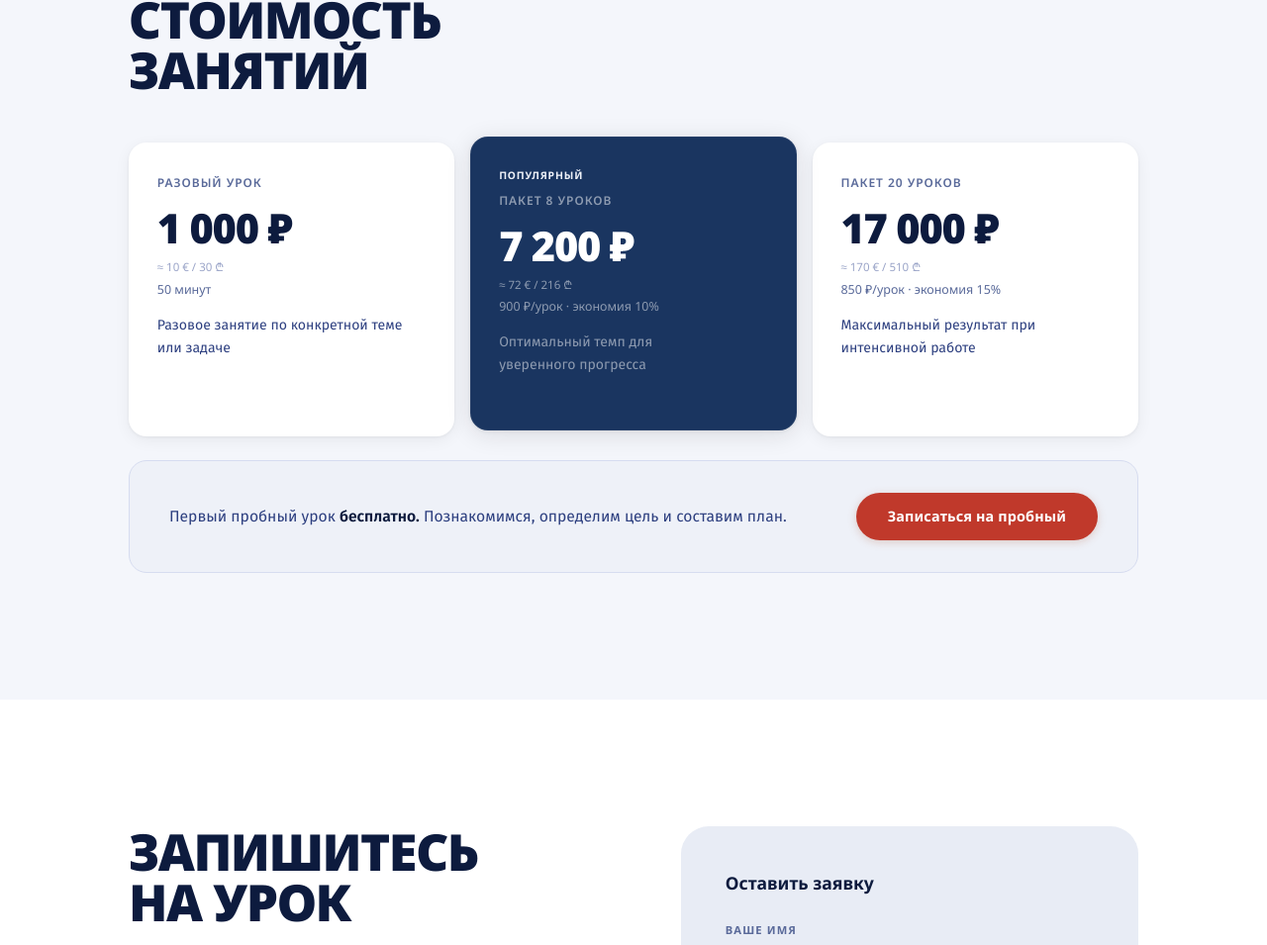
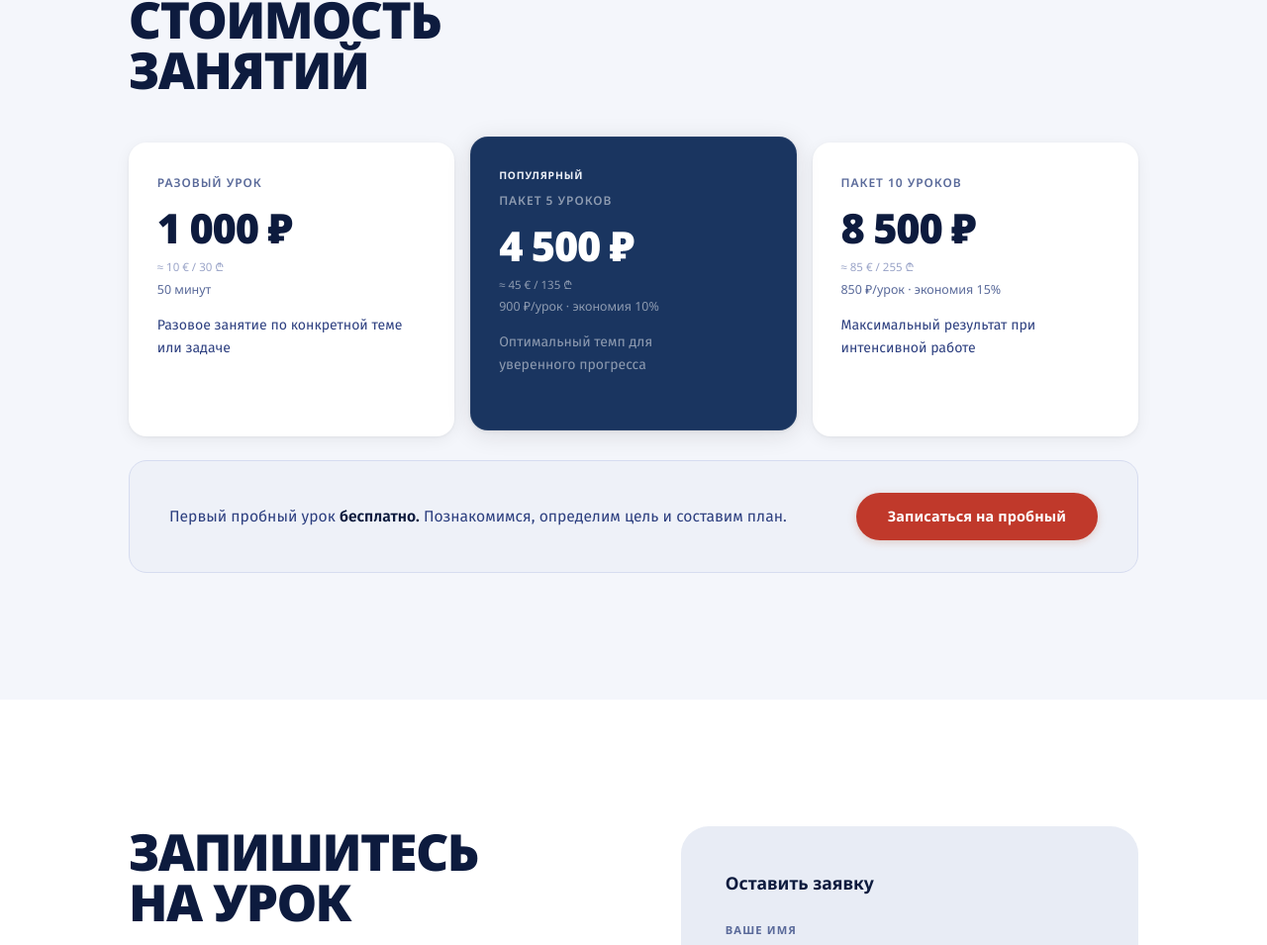
Before and after one commit to Immorbi/kirill-english, a plain HTML site: page index.html in a window 1280 px wide. Shown: the part 3430-4385 px from the top of the page at 99% size. Drawn offline with Linux system fonts and the light colour scheme.

Commit message:
Change packages to 5 and 10 lessons

```diff
--- a/index.html
+++ b/index.html
@@ -166,16 +166,16 @@
       </div>
       <div class="price-card price-card--featured">
         <div class="price-card__badge">Популярный</div>
-        <div class="price-card__label">Пакет 8 уроков</div>
-        <div class="price-card__amount">7 200 ₽</div>
-        <div class="price-card__convert">≈ 72 € / 216 ₾</div>
+        <div class="price-card__label">Пакет 5 уроков</div>
+        <div class="price-card__amount">4 500 ₽</div>
+        <div class="price-card__convert">≈ 45 € / 135 ₾</div>
         <div class="price-card__per">900 ₽/урок · экономия 10%</div>
         <p class="price-card__desc">Оптимальный темп для уверенного прогресса</p>
       </div>
       <div class="price-card">
-        <div class="price-card__label">Пакет 20 уроков</div>
-        <div class="price-card__amount">17 000 ₽</div>
-        <div class="price-card__convert">≈ 170 € / 510 ₾</div>
+        <div class="price-card__label">Пакет 10 уроков</div>
+        <div class="price-card__amount">8 500 ₽</div>
+        <div class="price-card__convert">≈ 85 € / 255 ₾</div>
         <div class="price-card__per">850 ₽/урок · экономия 15%</div>
         <p class="price-card__desc">Максимальный результат при интенсивной работе</p>
       </div>
```
Also changed, not shown: offer.html (+2 -2 lines).
